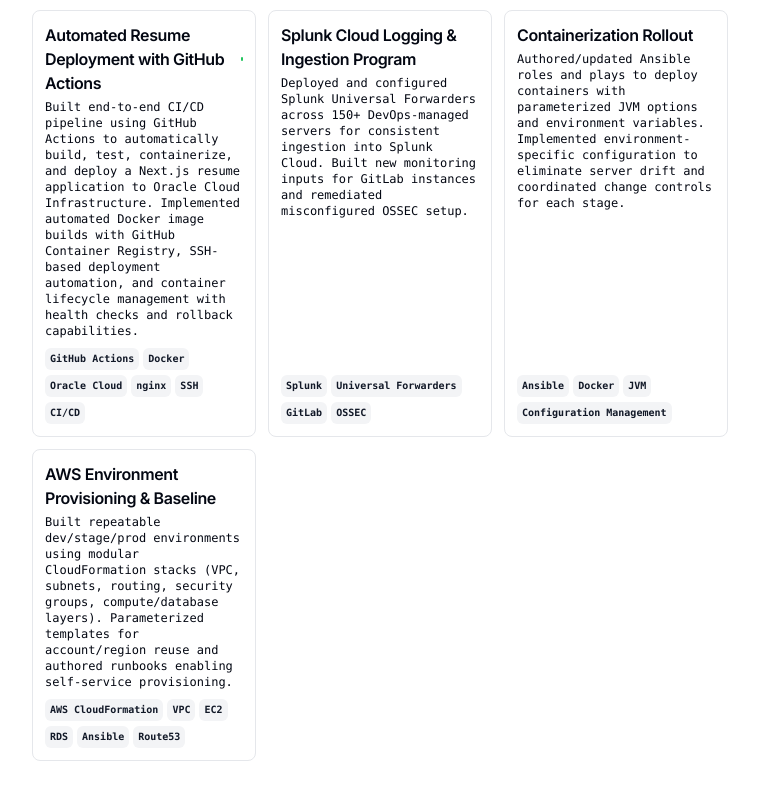
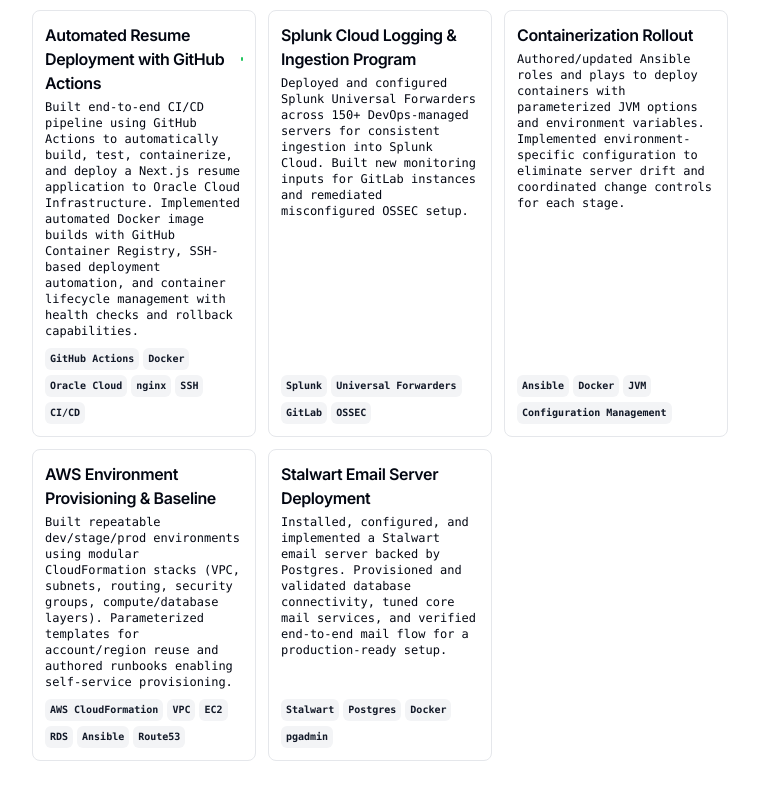
Before and after one commit to hagrace4/resume, a Next.js app: page / in a window 1280 px wide. Shown: the part 1877-2677 px from the top of the page, without its empty margins (260-1019 px from the left). Built offline with nearby package versions, Linux system fonts and the light colour scheme.

Commit message:
add stalwart project

```diff
--- a/src/data/resume-data.tsx
+++ b/src/data/resume-data.tsx
@@ -163,6 +163,7 @@
     "KMS",
     "Ansible",
     "systemd",
+    "pgadmin",
     "Git",
     "GitLab",
     "SSL/TLS",
@@ -256,5 +257,15 @@
         href: "",
       },
     },
+    {
+      title: "Stalwart Email Server Deployment",
+      techStack: ["Stalwart", "Postgres","Docker", "pgadmin"],
+      description:
+        "Installed, configured, and implemented a Stalwart email server backed by Postgres. Provisioned and validated database connectivity, tuned core mail services, and verified end-to-end mail flow for a production-ready setup.",
+      link: {
+        label: "",
+        href: "",
+      },
+    },
   ],
 } as const;
```
